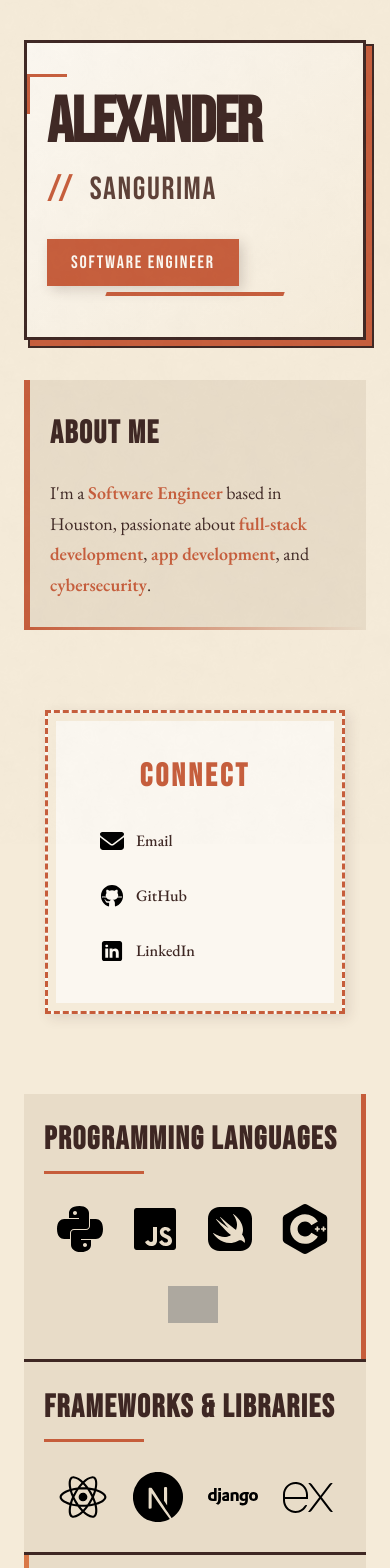
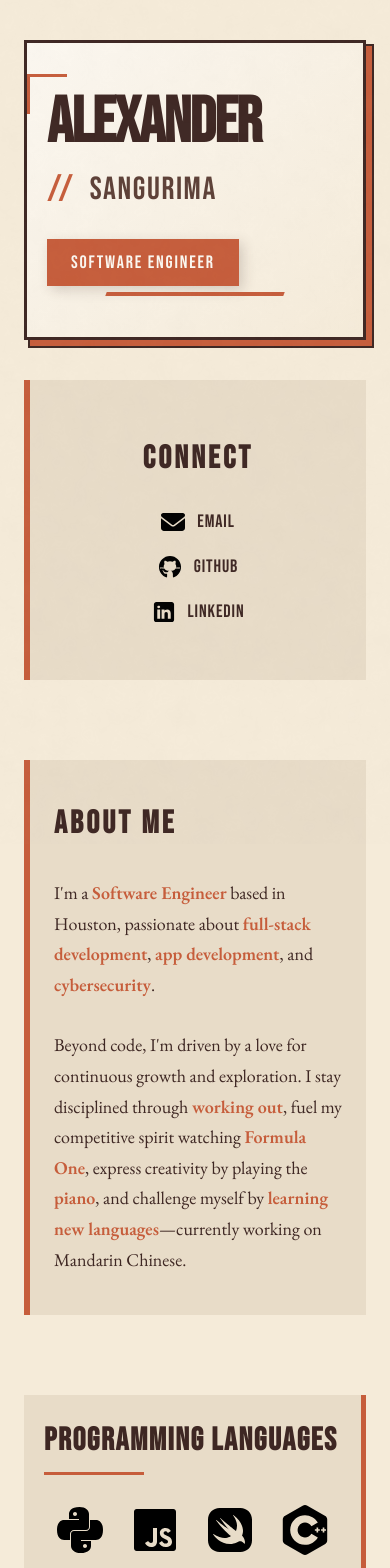
Before and after one commit to alehxs/alehxs.github.io, a React (Vite) app: page / in a window 390 px wide. Shown: the top 1568 px of the page. Built offline with nearby package versions, Linux system fonts and the light colour scheme; grey boxes are pictures that could not be loaded.

Commit message:
feat: update tab name, swap contact and about me card

```diff
--- a/index.html
+++ b/index.html
@@ -3,10 +3,9 @@
 
 <head>
   <meta charset="UTF-8" />
-  <link rel="icon" type="image/svg+xml" href="/favicon.svg">
+  <link rel="icon" type="image/svg+xml" href="/public/favicon.svg">
   <meta name="viewport" content="width=device-width, initial-scale=1.0" />
 
-  <!-- Google Fonts: EB Garamond + Bebas Neue -->
   <link rel="preconnect" href="https://fonts.googleapis.com">
   <link rel="preconnect" href="https://fonts.gstatic.com" crossorigin>
   <link href="https://fonts.googleapis.com/css2?family=EB+Garamond:wght@400;500;600;700&family=Bebas+Neue&display=swap"
--- a/src/App.jsx
+++ b/src/App.jsx
@@ -11,9 +11,15 @@ import FeaturedProjectMagazine from './components/FeaturedProjectMagazine';
 import ProjectsMagazineLayout from './components/ProjectsMagazineLayout';
 import Footer from './components/Footer';
 import ScrollToTop from './components/ScrollToTop';
+import { useScrollAnimation } from './hooks/useScrollAnimation';
 import './App.css';
 
 function Home() {
+  const [contactRef, contactVisible] = useScrollAnimation();
+  const [skillsRef, skillsVisible] = useScrollAnimation();
+  const [featuredRef, featuredVisible] = useScrollAnimation();
+  const [projectsRef, projectsVisible] = useScrollAnimation();
+
   // Remaining projects (excluding Telemetrics which is featured)
   const remainingProjects = [
     {
@@ -43,41 +49,55 @@ function Home() {
   ];
 
   return (
+    <>
       <div className="magazine-container">
         {/* HERO SPREAD - Full width dramatic intro */}
         <section className="magazine-hero-section">
           <HeroSection />
+          <ContactCard />
+        </section>
+
+        {/* ABOUT ME SECTION - Personal introduction */}
+        <section
+          ref={contactRef}
+          className={`magazine-contact-section scroll-animate ${contactVisible ? 'visible' : ''}`}
+        >
           <WhoAmICard />
         </section>
 
-      {/* CONTACT SECTION - Accessible contact card */}
-      <section className="magazine-contact-section">
-        <ContactCard />
-      </section>
-
         {/* SKILLS BREAKDOWN - Separate sections for each category */}
-      <section className="magazine-skills-section">
+        <section
+          ref={skillsRef}
+          className={`magazine-skills-section scroll-animate ${skillsVisible ? 'visible' : ''}`}
+        >
           <LanguagesSection />
           <FrameworksSection />
           <ToolsSection />
         </section>
 
         {/* FEATURED PROJECT - Full bleed layout */}
-      <section className="magazine-projects-section">
+        <section
+          ref={featuredRef}
+          className={`magazine-projects-section scroll-animate ${featuredVisible ? 'visible' : ''}`}
+        >
           <FeaturedProjectMagazine />
         </section>
 
         {/* OTHER PROJECTS - Asymmetric scattered layout */}
-      <section className="magazine-projects-section">
+        <section
+          ref={projectsRef}
+          className={`magazine-projects-section scroll-animate ${projectsVisible ? 'visible' : ''}`}
+        >
           <ProjectsMagazineLayout projects={remainingProjects} />
         </section>
 
         {/* FOOTER */}
         <Footer />
+      </div>
 
-      {/* SCROLL TO TOP BUTTON */}
+      {/* SCROLL TO TOP BUTTON - Outside container for viewport-fixed positioning */}
       <ScrollToTop />
-    </div>
+    </>
   );
 }
 
--- a/src/components/ContactCard.css
+++ b/src/components/ContactCard.css
@@ -1,14 +1,13 @@
 .contact-stamp {
   width: 100%;
-  max-width: 400px;
-  margin: 0 auto;
   padding: 40px;
-  background: var(--off-white);
-  border: 3px dashed var(--burnt-orange);
-  box-shadow:
-    4px 4px 12px var(--shadow-warm),
-    inset 0 0 0 8px var(--cream);
-  transition: all 0.3s ease;
+  background: var(--aged-paper);
+  border-left: 6px solid var(--burnt-orange);
+  position: relative;
+  min-height: 300px;
+  display: flex;
+  flex-direction: column;
+  justify-content: center;
 }
 
 .stamp-content {
@@ -17,82 +16,82 @@
 
 .stamp-header {
   font-family: var(--font-headline);
-  font-size: var(--text-2xl);
+  font-size: var(--text-3xl);
   letter-spacing: var(--tracking-wider);
-  color: var(--burnt-orange);
-  margin-bottom: 20px;
+  color: var(--text-primary);
+  margin-bottom: 25px;
 }
 
 .stamp-links {
   display: flex;
   flex-direction: column;
-  gap: 15px;
+  gap: 20px;
   align-items: center;
+  justify-content: center;
 }
 
 .stamp-link {
   display: flex;
+  flex-direction: row;
   align-items: center;
   gap: 12px;
   text-decoration: none;
   color: var(--text-primary);
-  font-family: var(--font-body);
-  font-size: var(--text-sm);
+  font-family: var(--font-headline);
+  font-size: var(--text-base);
   transition: all 0.2s ease;
-  padding: 8px 12px;
-  border-radius: 4px;
+  letter-spacing: 0.05em;
   width: 100%;
-  justify-content: flex-start;
+  justify-content: center;
 }
 
 .stamp-link:hover {
-  background: var(--aged-paper);
   color: var(--burnt-orange);
 }
 
 .stamp-icon {
-  width: 24px;
-  height: 24px;
+  width: 28px;
+  height: 28px;
   transition: transform 0.2s ease;
+  filter: brightness(0) saturate(100%);
 }
 
 .stamp-link:hover .stamp-icon {
   transform: scale(1.1);
+  filter: brightness(0) saturate(100%) invert(42%) sepia(53%) saturate(1088%) hue-rotate(340deg) brightness(92%) contrast(85%);
 }
 
 .stamp-label {
-  font-weight: 500;
+  font-weight: 400;
+  text-transform: uppercase;
 }
 
 /* Responsive */
 @media only screen and (max-width: 768px) {
   .contact-stamp {
-    position: static;
-    transform: rotate(0deg);
-    margin: 40px auto;
-    width: 100%;
-    max-width: 300px;
+    padding: 30px 20px;
   }
 
-  .contact-stamp:hover {
-    transform: rotate(0deg);
+  .stamp-header {
+    font-size: var(--text-2xl);
+  }
+
+  .stamp-links {
+    gap: 18px;
+  }
+
+  .stamp-icon {
+    width: 24px;
+    height: 24px;
   }
 }
 
 @media only screen and (min-width: 769px) and (max-width: 1024px) {
   .contact-stamp {
-    top: 60px;
-    right: 40px;
-    width: 200px;
-    padding: 25px;
+    padding: 35px 30px;
   }
 
-  .stamp-header {
-    font-size: var(--text-xl);
-  }
-
-  .stamp-icon {
-    width: 20px;
-    height: 20px;
+  .stamp-links {
+    gap: 20px;
   }
 }
--- a/src/components/WhoAmICard.css
+++ b/src/components/WhoAmICard.css
@@ -9,25 +9,48 @@
   justify-content: center;
 }
 
+.about-card--expanded {
+  max-width: 1200px;
+  margin: 0 auto;
+  padding: 50px 60px;
+  border-left: 6px solid var(--burnt-orange);
+  background: var(--aged-paper);
+}
+
 .about-header {
   font-family: var(--font-headline);
   font-size: var(--text-3xl);
-  letter-spacing: var(--tracking-wide);
+  letter-spacing: var(--tracking-wider);
   color: var(--text-primary);
-  margin-bottom: 20px;
+  margin-bottom: 40px;
 }
 
 .about-content {
-  position: relative;
-  z-index: 1;
+  display: grid;
+  grid-template-columns: 1fr 1fr;
+  gap: 60px;
+  align-items: start;
 }
 
 .about-text {
   font-family: var(--font-display);
-  font-size: var(--text-xl);
-  line-height: 1.8;
+  font-size: var(--text-lg);
+  line-height: 1.9;
   color: var(--text-primary);
   margin: 0;
+}
+
+.about-text--intro {
+  font-size: var(--text-lg);
+}
+
+.about-text--personal {
+  font-size: var(--text-lg);
+  line-height: 1.9;
+}
+
+.about-divider {
+  display: none;
 }
 
 .about-text strong {
@@ -36,16 +59,7 @@
 }
 
 .about-accent-line {
-  position: absolute;
-  bottom: 0;
-  left: 0;
-  width: 100%;
-  height: 3px;
-  background: linear-gradient(
-    to right,
-    var(--burnt-orange) 0%,
-    transparent 100%
-  );
+  display: none;
 }
 
 /* Responsive */
@@ -55,18 +69,44 @@
     min-height: auto;
   }
 
+  .about-card--expanded {
+    padding: 40px 24px;
+  }
+
   .about-header {
     font-size: var(--text-2xl);
+    margin-bottom: 30px;
+  }
+
+  .about-content {
+    grid-template-columns: 1fr;
+    gap: 30px;
   }
 
   .about-text {
     font-size: var(--text-base);
     line-height: 1.7;
   }
+
+  .about-text--intro {
+    font-size: var(--text-base);
+  }
+
+  .about-text--personal {
+    font-size: var(--text-base);
+  }
 }
 
 @media only screen and (min-width: 769px) and (max-width: 1024px) {
+  .about-card--expanded {
+    padding: 50px 40px;
+  }
+
+  .about-content {
+    gap: 40px;
+  }
+
   .about-text {
-    font-size: var(--text-lg);
+    font-size: var(--text-base);
   }
 }
--- a/src/components/WhoAmICard.jsx
+++ b/src/components/WhoAmICard.jsx
@@ -2,16 +2,23 @@ import './WhoAmICard.css';
 
 function WhoAmICard() {
   return (
-    <div className="about-card">
+    <div className="about-card about-card--expanded">
       <h2 className="about-header">ABOUT ME</h2>
       <div className="about-content">
-        <p className="about-text">
+        <p className="about-text about-text--intro">
           I'm a <strong>Software Engineer</strong> based in Houston,
           passionate about <strong>full-stack development</strong>,{' '}
           <strong>app development</strong>, and <strong>cybersecurity</strong>.
         </p>
+
+        <p className="about-text about-text--personal">
+          Beyond code, I'm driven by a love for continuous growth and exploration.
+          I stay disciplined through <strong>working out</strong>, fuel my competitive
+          spirit watching <strong>Formula One</strong>, express creativity by playing the{' '}
+          <strong>piano</strong>, and challenge myself by <strong>learning new languages</strong>—currently
+          working on Mandarin Chinese.
+        </p>
       </div>
-      <div className="about-accent-line"></div>
     </div>
   );
 }
--- /dev/null
+++ b/src/hooks/useScrollAnimation.js
@@ -0,0 +1,33 @@
+import { useEffect, useRef, useState } from 'react';
+
+export const useScrollAnimation = (threshold = 0.1) => {
+  const ref = useRef(null);
+  const [isVisible, setIsVisible] = useState(false);
+
+  useEffect(() => {
+    const observer = new IntersectionObserver(
+      ([entry]) => {
+        if (entry.isIntersecting) {
+          setIsVisible(true);
+          observer.unobserve(entry.target);
+        }
+      },
+      {
+        threshold,
+        rootMargin: '0px 0px 100px 0px',
+      }
+    );
+
+    if (ref.current) {
+      observer.observe(ref.current);
+    }
+
+    return () => {
+      if (ref.current) {
+        observer.unobserve(ref.current);
+      }
+    };
+  }, [threshold]);
+
+  return [ref, isVisible];
+};
--- a/src/index.css
+++ b/src/index.css
@@ -98,6 +98,36 @@ body::after {
   z-index: 9999;
 }
 
+/* Scroll animations */
+.scroll-animate {
+  opacity: 0;
+  transform: translateY(30px);
+  transition: opacity 0.8s cubic-bezier(0.4, 0, 0.2, 1),
+              transform 0.8s cubic-bezier(0.4, 0, 0.2, 1);
+}
+
+.scroll-animate.visible {
+  opacity: 1;
+  transform: translateY(0);
+}
+
+/* Stagger animation delays for multiple elements */
+.scroll-animate:nth-child(1) {
+  transition-delay: 0.1s;
+}
+
+.scroll-animate:nth-child(2) {
+  transition-delay: 0.2s;
+}
+
+.scroll-animate:nth-child(3) {
+  transition-delay: 0.3s;
+}
+
+.scroll-animate:nth-child(4) {
+  transition-delay: 0.4s;
+}
+
 /* div {
   padding-left: 50px;
   padding-right: 50px;
```
Also changed, not shown: CleanShot 2026-01-03 at 17.35.40@2x.png (added), public/favicon.svg. Lines whose indentation alone changed are shown as unchanged.
